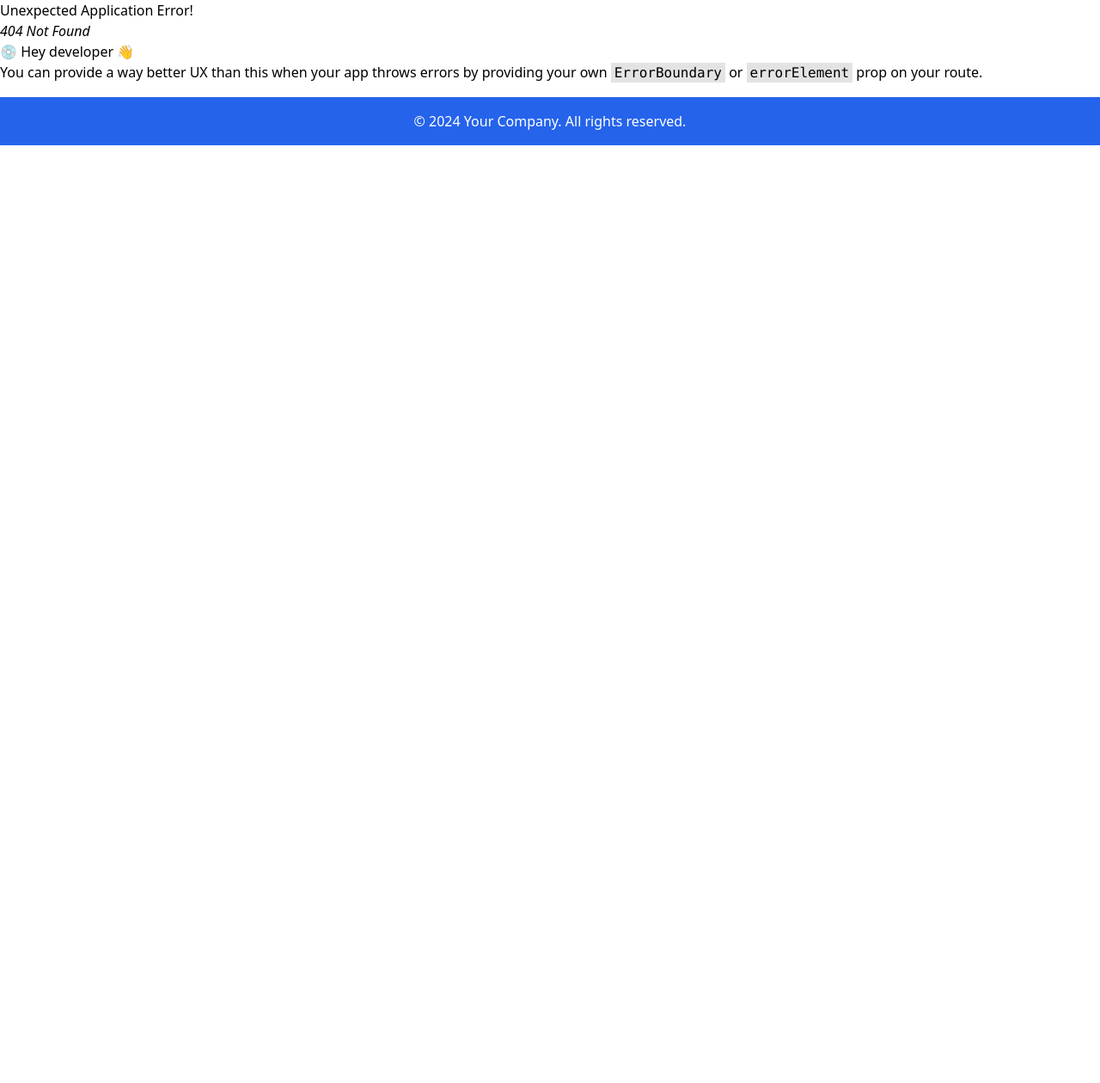
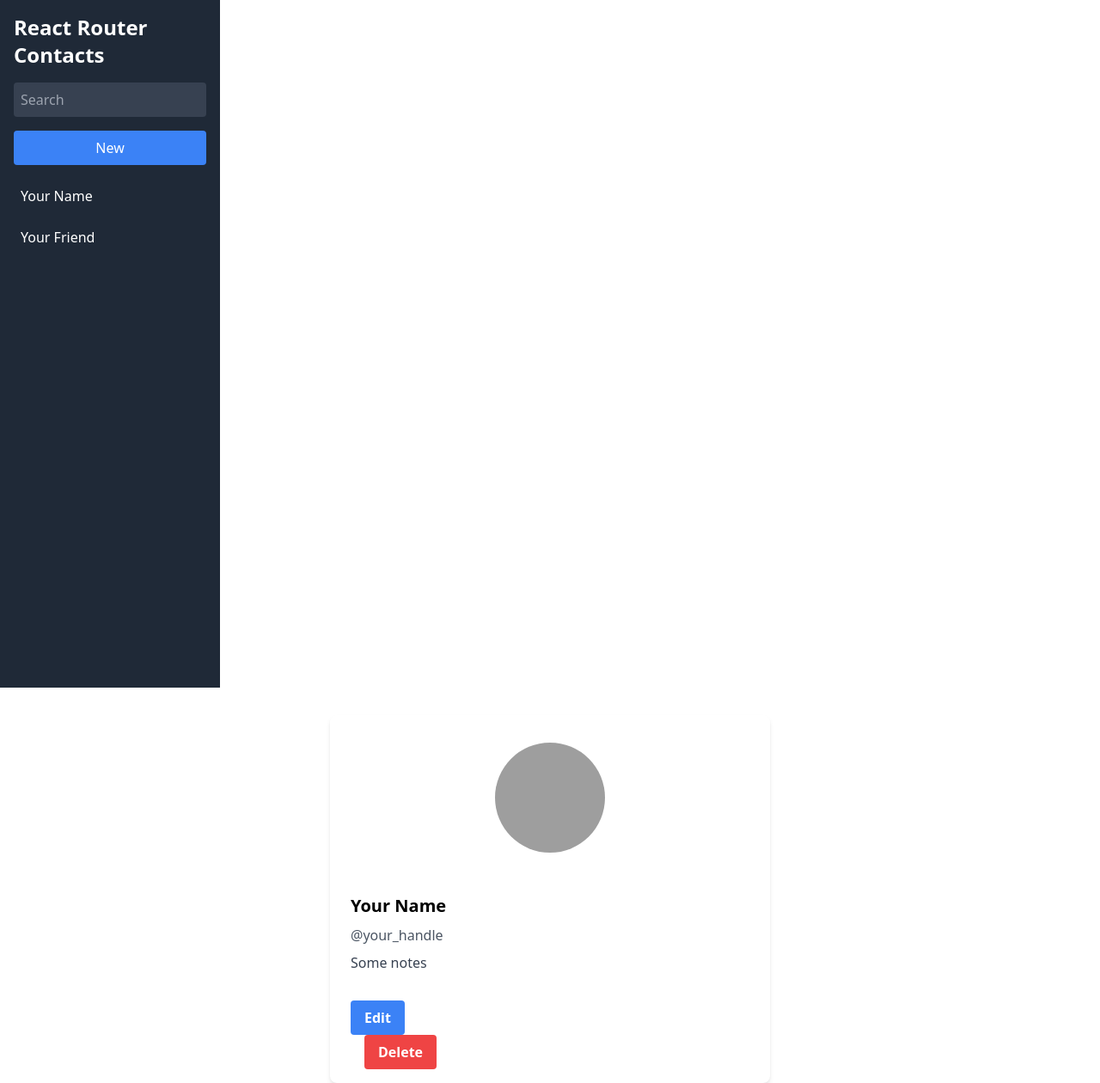
Before and after one commit to HitheshB01/routpract, a React (Create React App) app: page /contacts/1 in a window 1280 px wide. Before the commit this address had no page. Shown: the whole page at 86% size. Before the commit the page ends 800 px from the top, so only its background shows below. Built offline with nearby package versions, Linux system fonts and the light colour scheme; grey boxes are pictures that could not be loaded.

Commit message:
basic router practise

```diff
--- a/src/App.js
+++ b/src/App.js
@@ -6,13 +6,20 @@ import About from './components/About'
 import Service from './components/Service'
 import RouterPractise from './components/RouterPractise'
 import Footer from './components/Footer'
+import Forms from './components/Forms'
+import router from './components/routes'
+import Contacts from './components/Contacts'
 const App = () => {
 
   return (
     <div>
+      {/* <Contacts/> */}
+      {/* <Navbar/> */}
+            {/* <RouterProvider router={router}/> */}
 
+      {/* <Forms/> */}
       <RouterPractise />
-      <Footer/>
+      {/* <Footer/> */}
     </div>
   )
 }
--- /dev/null
+++ b/src/components/Contacts.jsx
@@ -0,0 +1,74 @@
+import { Form } from "react-router-dom";
+
+export default function Contacts() {
+  const contact = {
+    first: "Your",
+    last: "Name",
+    avatar: "https://robohash.org/you.png?size=200x200",
+    twitter: "your_handle",
+    notes: "Some notes",
+    favorite: true,
+  };
+
+  return (
+    <div className="max-w-lg mx-auto bg-white shadow-md rounded-lg overflow-hidden">
+      <div className="flex items-center justify-center p-8">
+        <img
+          src={contact.avatar}
+          alt={`${contact.first} ${contact.last}`}
+          className="h-32 w-32 rounded-full"
+        />
+      </div>
+
+      <div className="px-6 py-4">
+        <div className="text-xl font-bold mb-2">
+          {contact.first} {contact.last}
+        </div>
+
+        {contact.twitter && (
+          <p className="text-gray-600">
+            <a
+              href={`https://twitter.com/${contact.twitter}`}
+              target="_blank"
+              rel="noopener noreferrer"
+              className="hover:underline"
+            >
+              @{contact.twitter}
+            </a>
+          </p>
+        )}
+
+        {contact.notes && <p className="text-gray-700 mt-2">{contact.notes}</p>}
+      </div>
+
+      <div className="px-6 py-4">
+        <form action="edit">
+          <button
+            type="submit"
+            className="bg-blue-500 hover:bg-blue-700 text-white font-bold py-2 px-4 rounded focus:outline-none focus:ring focus:ring-blue-500"
+          >
+            Edit
+          </button>
+        </form>
+
+         <form
+          method="post"
+          action="destroy"
+          onSubmit={(event) => {
+            if (!window.confirm("Please confirm you want to delete this record.")) {
+              event.preventDefault();
+            }
+          }}
+          className="ml-4"
+        >
+          <button
+            type="submit"
+            className="bg-red-500 hover:bg-red-700 text-white font-bold py-2 px-4 rounded focus:outline-none focus:ring focus:ring-red-500"
+          >
+            Delete
+          </button>
+        </form>
+      </div>
+    </div>
+  );
+}
--- /dev/null
+++ b/src/components/ErrorPage.jsx
@@ -0,0 +1,20 @@
+import React from 'react'
+import { Link } from 'react-router-dom'
+
+const ErrorPage = () => {
+  return (
+
+    <div className="h-screen flex flex-col items-center justify-center bg-gray-800 text-white p-4">
+        <h1 className="text-4xl font-bold mb-4">404 - Page Not Found</h1>
+        <p className="mb-4">Sorry, the page you are looking for does not exist.</p>
+        <Link
+          to="/"
+          className="px-4 py-2 bg-blue-500 rounded hover:bg-blue-700 transition"
+        >
+          Go to Home
+        </Link>
+      </div>
+  )
+}
+
+export default ErrorPage
--- /dev/null
+++ b/src/components/Forms.jsx
@@ -0,0 +1,57 @@
+import React from "react";
+import { Link, Outlet } from "react-router-dom";
+
+const Forms = () => {
+  return (
+    <>
+      <div className="h-screen w-64 bg-gray-800 text-white p-4">
+        <h1 className="text-2xl font-bold mb-4">React Router Contacts</h1>
+        <div className="mb-4">
+          <form role="search" className="mb-4">
+            <input
+              placeholder="Search"
+              type="search"
+              name="q"
+              className="w-full p-2 rounded bg-gray-700 text-white focus:outline-none focus:ring focus:ring-blue-500"
+            />
+
+          </form>
+          <form method="post">
+            <button
+              type="submit"
+              className="w-full p-2 bg-blue-500 rounded hover:bg-blue-700"
+            >
+              New
+            </button>
+          </form>
+        </div>
+        <nav>
+          <ul className="space-y-2">
+            <li>
+              <Link
+                to={`/contacts/1`}
+                className="block p-2 rounded hover:bg-gray-700"
+              >
+                Your Name
+              </Link>
+            </li>
+            <li>
+              <Link
+                to={`/contacts/2`}
+                className="block p-2 rounded hover:bg-gray-700"
+              >
+                Your Friend
+              </Link>
+            </li>
+          </ul>
+        </nav>
+      </div>
+      <div className="flex-1 p-4"></div>
+      <div id="detail">
+        <Outlet />
+      </div>
+    </>
+  );
+};
+
+export default Forms;
--- a/src/components/RouterPractise.jsx
+++ b/src/components/RouterPractise.jsx
@@ -4,21 +4,25 @@ import Home from './Home'
 import About from './About'
 import Service from './Service'
 import Navbar from './Navbar'
+import ErrorPage from './ErrorPage'
+import Contacts from './Contacts'
+import Forms from './Forms'
 
 const RouterPractise = () => {
 const router = createBrowserRouter([
     {
         path:'/',
-        element:<><Navbar/><Home/></>
+        element:<Forms/>,
+        errorElement:<ErrorPage/>,
+        children: [
+          {
+            path: "contacts/:contactId",
+            element: <Contacts />,
+          },
+        ]
+
     },
-    {
-        path:'/about',
-        element:<><Navbar/><About/></>
-    },
-    {
-        path:'/service',
-        element:<><Navbar/><Service/></>
-    }
+
 ])
   return (
     <div>
--- /dev/null
+++ b/src/components/routes.js
@@ -0,0 +1,24 @@
+import { createBrowserRouter } from "react-router-dom";
+import Home from './Home';
+import About from './About';
+import Service from "./Service";
+import Navbar from "./Navbar";
+
+const router = createBrowserRouter([
+    {
+        path:'/',
+        element:<><Navbar/><Home/></>,
+        errorElement:<div>404 error</div>
+
+    },
+    {
+        path:'/about',
+        element:<><Navbar/><About/></>,
+    },
+    {
+        path:'/service',
+        element:<><Navbar/><Service/></>
+    }
+]);
+
+export default router;
```
Also changed, not shown: 1 other file (tests, documents, lock files or other folders).
